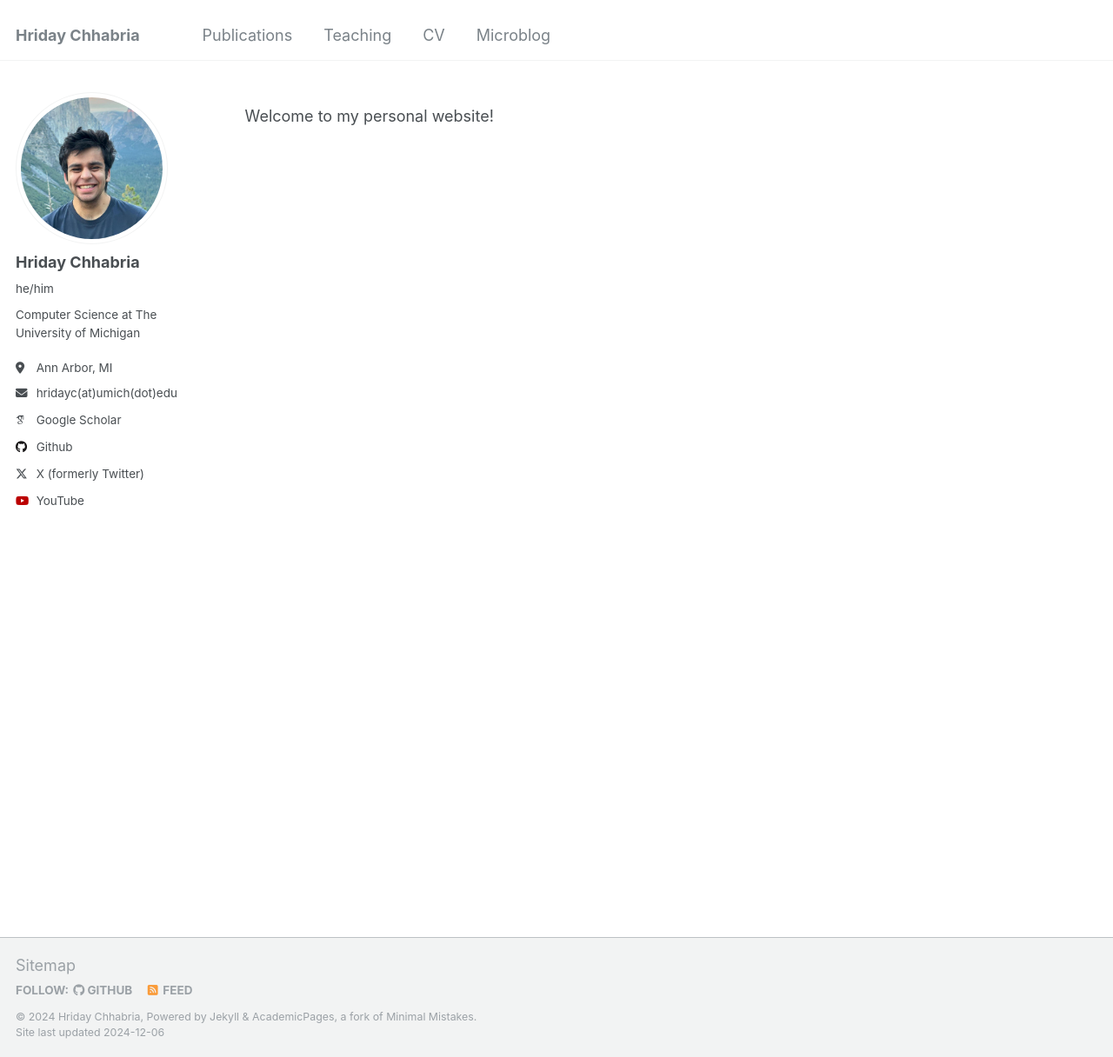
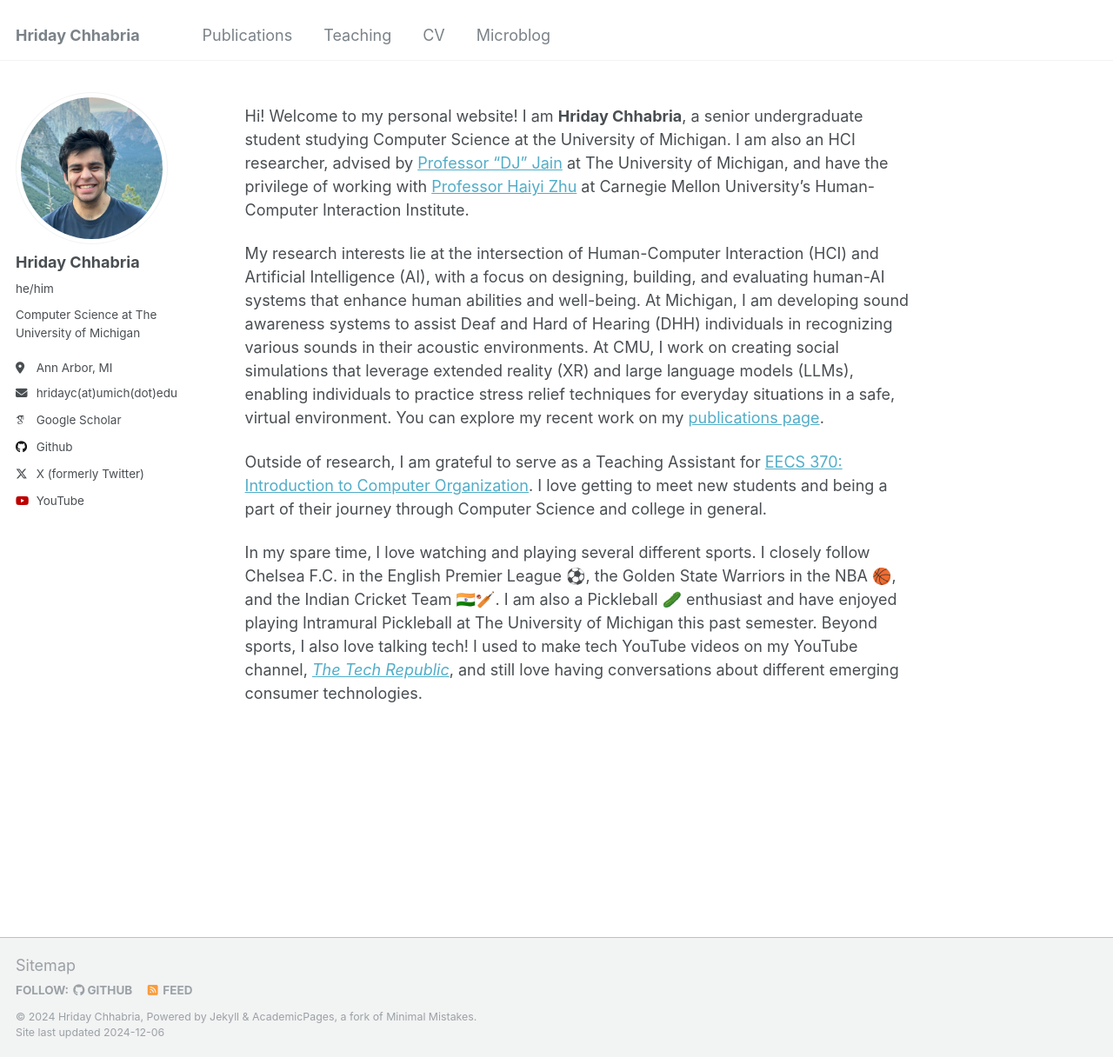
Before and after one commit to hridayc7/hridayc7.github.io, a Jekyll site: the page built from _pages/about.md, in a window 1280 px wide and 1216 px high. Shown: the whole window at 87% size. Built offline with Jekyll 4.4.1, drawn with Linux system fonts in a browser that asks for light colours; some web fonts are replaced.

Commit message:
Fixed about page

```diff
--- a/_pages/about.md
+++ b/_pages/about.md
@@ -9,4 +9,10 @@ redirect_from:
 ---
 
 
-Welcome to my personal website!
+Hi! Welcome to my personal website! I am **Hriday Chhabria**, a senior undergraduate student studying Computer Science at the University of Michigan. I am also an HCI researcher, advised by [Professor "DJ" Jain](https://web.eecs.umich.edu/~profdj/) at The University of Michigan, and have the privilege of working with [Professor Haiyi Zhu](https://haiyizhu.com/) at Carnegie Mellon University's Human-Computer Interaction Institute.
+
+My research interests lie at the intersection of Human-Computer Interaction (HCI) and Artificial Intelligence (AI), with a focus on designing, building, and evaluating human-AI systems that enhance human abilities and well-being. At Michigan, I am developing sound awareness systems to assist Deaf and Hard of Hearing (DHH) individuals in recognizing various sounds in their acoustic environments. At CMU, I work on creating social simulations that leverage extended reality (XR) and large language models (LLMs), enabling individuals to practice stress relief techniques for everyday situations in a safe, virtual environment. You can explore my recent work on my [publications page](https://hridayc7.github.io/publications/).
+
+Outside of research, I am grateful to serve as a Teaching Assistant for [EECS 370: Introduction to Computer Organization](https://eecs370.github.io/). I love getting to meet new students and being a part of their journey through Computer Science and college in general.
+
+In my spare time, I love watching and playing several different sports. I closely follow Chelsea F.C. in the English Premier League ⚽️, the Golden State Warriors in the NBA 🏀, and the Indian Cricket Team 🇮🇳🏏. I am also a Pickleball 🥒 enthusiast and have enjoyed playing Intramural Pickleball at The University of Michigan this past semester. Beyond sports, I also love talking tech! I used to make tech YouTube videos on my YouTube channel, [*The Tech Republic*](https://www.youtube.com/thetechrepublic), and still love having conversations about different emerging consumer technologies.
```
